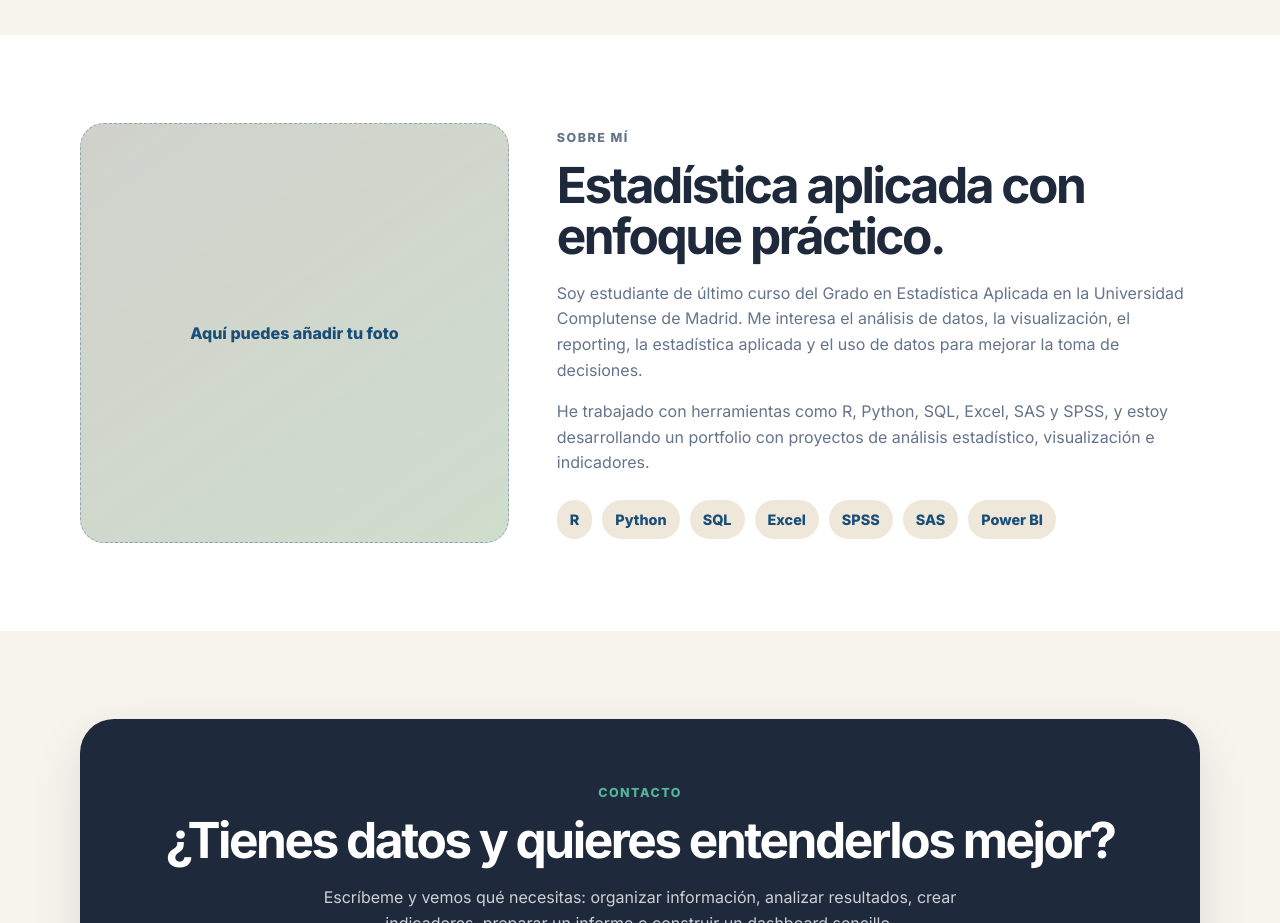
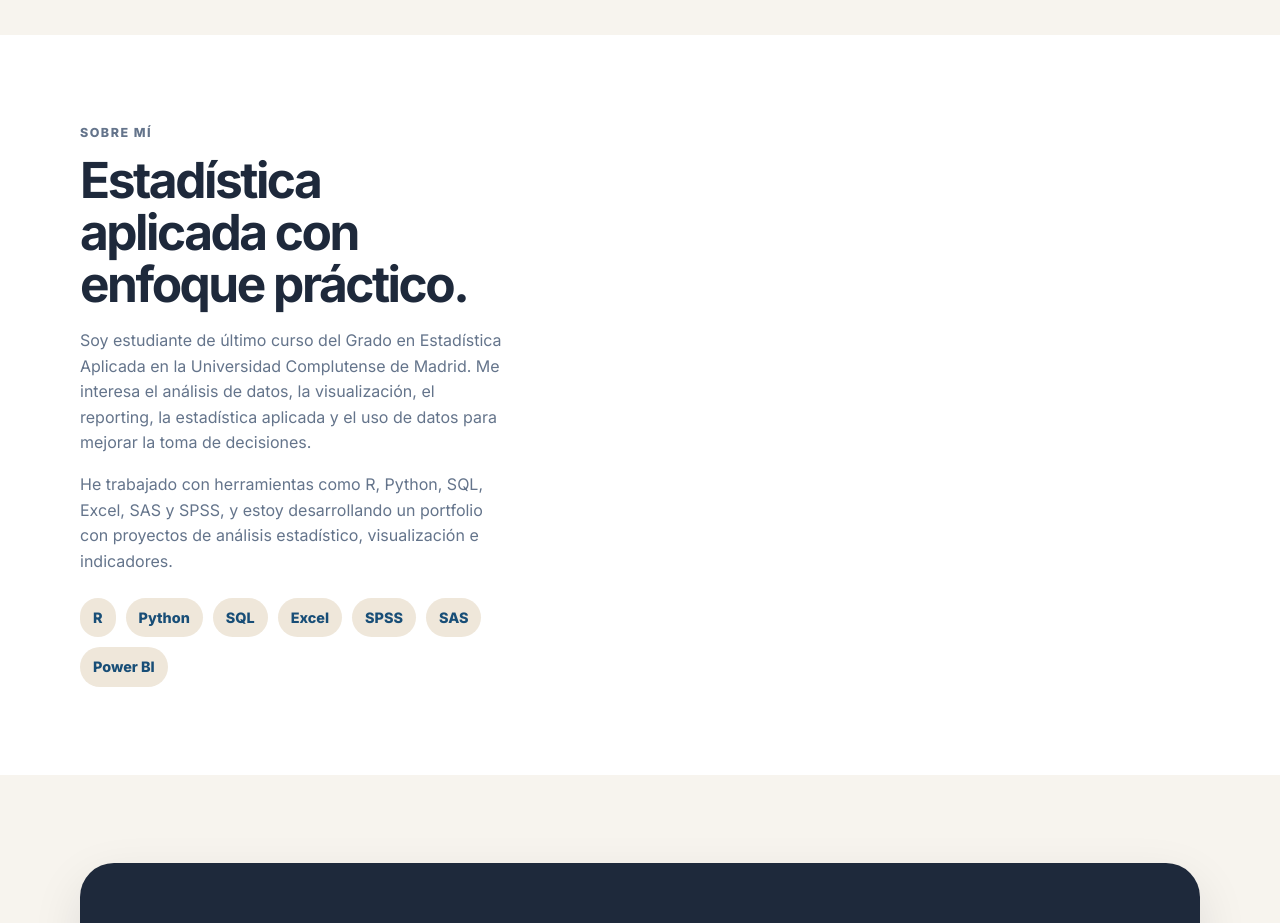
Before and after one commit to Jorge-Boullosa/jorge-data-analytics-web, a plain HTML site: page index.html in a window 1280 px wide. Shown: the part 3260-4183 px from the top of the page. Drawn offline with Linux system fonts and the light colour scheme.

Commit message:
Add files via upload

```diff
--- a/index.html
+++ b/index.html
@@ -165,9 +165,6 @@
 
     <section id="sobre-mi" class="section about">
       <div class="container about-grid">
-        <div class="about-placeholder">
-          <span>Aquí puedes añadir tu foto</span>
-        </div>
         <div>
           <p class="eyebrow">Sobre mí</p>
           <h2>Estadística aplicada con enfoque práctico.</h2>
```
